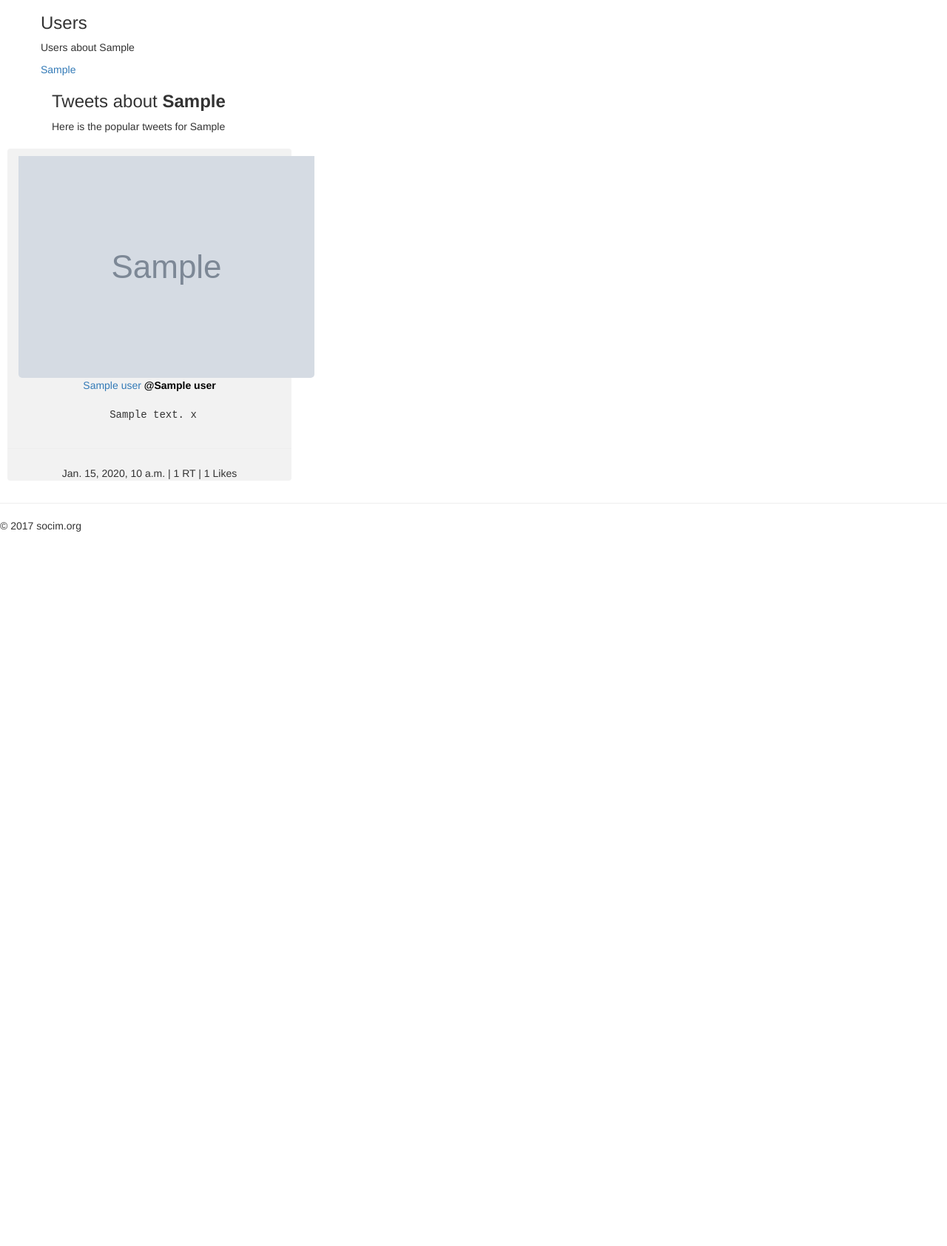
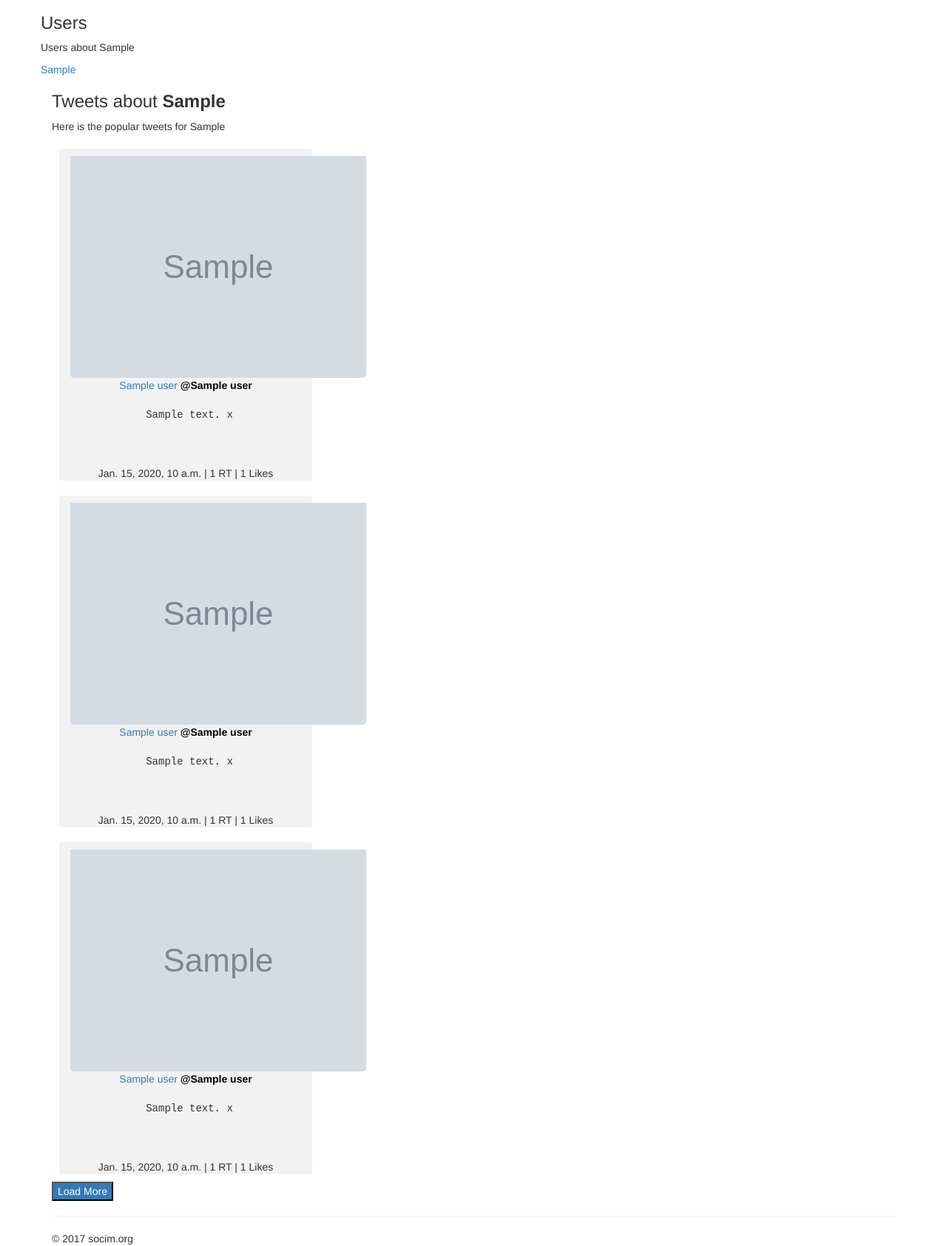
Before and after one commit to 404-brain/Django-TwitterTrends, a Django app: template templates/trends/search/no-hash-search.html in a window 1280 px wide. Shown: the part 52-1737 px from the top of the page at 74% size. Before the commit the page ends 771 px from the top, so only its background shows below. Run offline with Django 3.2, Linux system fonts and the light colour scheme; the template is opened without the code that fills it: most values are stand-ins (such as "Sample title", 1, 10 or a date in 2020); grey boxes marked "Sample" are stand-in pictures; some libraries are stand-ins or nearby versions.

Commit message:
load more content w/ btn click

```diff
--- a/templates/trends/search/no-hash-search.html
+++ b/templates/trends/search/no-hash-search.html
@@ -1,10 +1,8 @@
 {% extends 'trends/home.html' %}
 {% load staticfiles %}
 
-<!--                CONTAINER            -->
+<!--                CONTAINER LEFT | USERS           -->
     <div class="container">
-
-<!--                CONTAINER LEFT | USERS           -->
     {% block content %}
         <div class="row">
             <div class="col">
@@ -16,6 +14,7 @@
             </div>
         </div>
 {% endblock %}
+    </div>
 <!--                ----------             -->
 
 
@@ -24,8 +23,7 @@
     <div class="container">
         <h3>Tweets about <b>{{user_search}}</b></h3>
         <p>Here is the popular tweets for {{user_search}}</p>
-        {% for tweets in tweets_about %}
-</div>
+        {% for tweets in tweets_about|slice:":30" %}
         <div id="tweets-about-box">
             <a href="#" class="user-profile">
                 <img id="user-img" src="{{tweets.user.profile_image_url}}">
@@ -46,7 +44,62 @@
                 {{tweets.favorite_count}} Likes
             </div>
         </div>
+        {% endfor %}
+
+        <!-- hide tweets -->
+        <div id="hide-div">
+            {% for tweets in tweets_about|slice:"30:60" %}
+            <div id="tweets-about-box">
+                <a href="#" class="user-profile">
+                    <img id="user-img" src="{{tweets.user.profile_image_url}}">
+                    {{tweets.user.name}}
+                    <span style="color:black;"><b>@{{tweets.user.screen_name}}</b></span>
+                </a>
+                {% if tweets.user.verified %}
+                <img id="verified-badge" style="width:20px;" src="static/scrape/img/verified.png">
+                {% endif %}
+                <div id="text-area">
+                    {{tweets.text}}
+                    {{tweets.hashtags}}
+                </div>
+                <hr>
+                <div id="tweets-about-footer">
+                    {{tweets.created_at}} |
+                    {{tweets.retweet_count}} RT |
+                    {{tweets.favorite_count}} Likes
+                </div>
             </div>
             {% endfor %}
+        </div>
+        <!-- -->
+
+        <!-- hide tweets 2 -->
+        <div id="hide-div2">
+            {% for tweets in tweets_about|slice:"60:90" %}
+            <div id="tweets-about-box">
+                <a href="#" class="user-profile">
+                    <img id="user-img" src="{{tweets.user.profile_image_url}}">
+                    {{tweets.user.name}}
+                    <span style="color:black;"><b>@{{tweets.user.screen_name}}</b></span>
+                </a>
+                {% if tweets.user.verified %}
+                <img id="verified-badge" style="width:20px;" src="static/scrape/img/verified.png">
+                {% endif %}
+                <div id="text-area">
+                    {{tweets.text}}
+                    {{tweets.hashtags}}
+                </div>
+                <hr>
+                <div id="tweets-about-footer">
+                    {{tweets.created_at}} |
+                    {{tweets.retweet_count}} RT |
+                    {{tweets.favorite_count}} Likes
+                </div>
+            </div>
+            {% endfor %}
+        </div>
+        <!-- -->
+        <button class="bg-primary" id="load-btn">Load More</button>
 {% endblock %}
+    </div>
 <!--                ----------             -->
```
Lines whose indentation alone changed are shown as unchanged.
